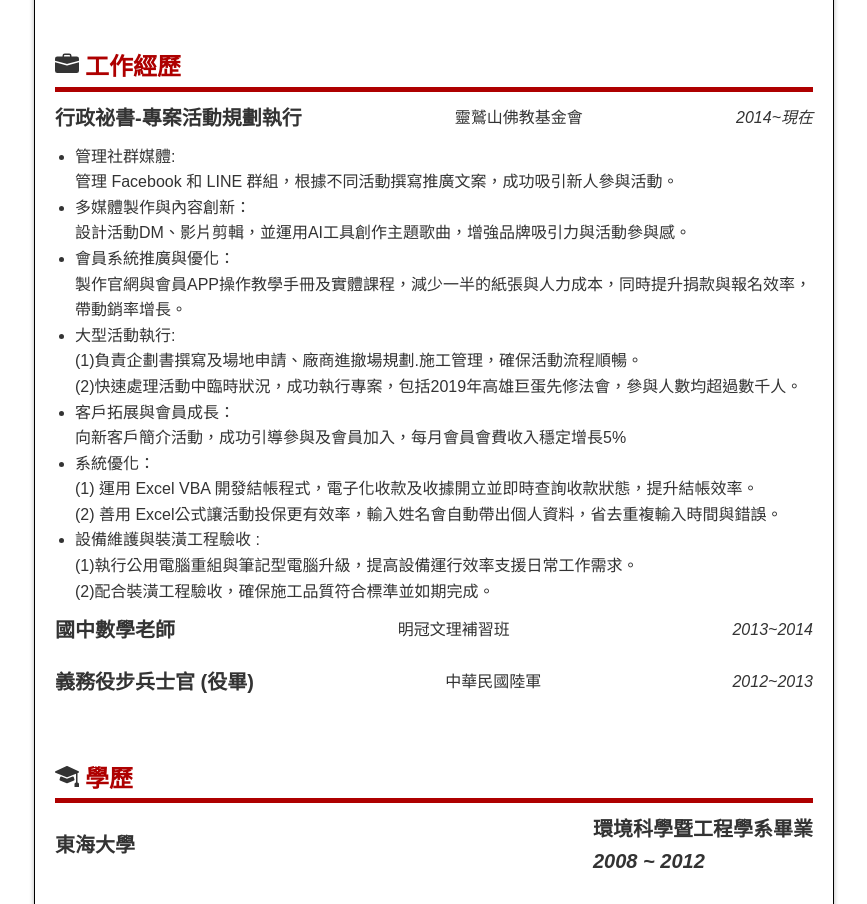
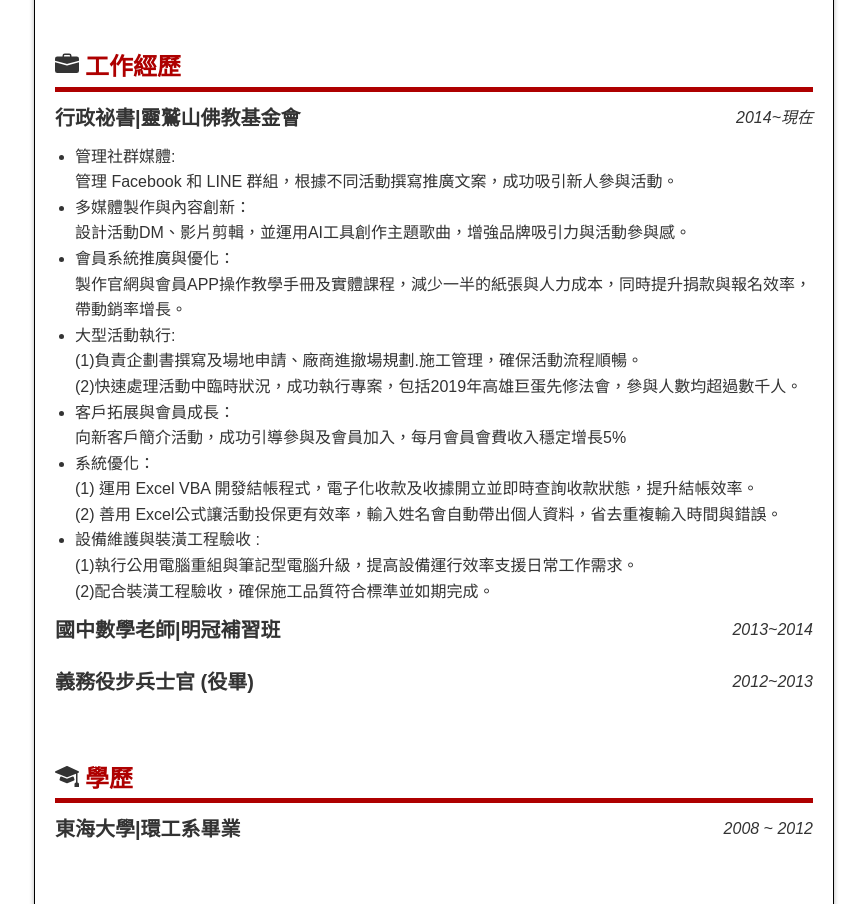
Before and after one commit to 0707Felix/NewResume_Felix, a plain HTML site: page resume.html in a window 1280 px wide. Shown: the part 236-1140 px from the top of the page, without its empty margins (206-1073 px from the left). Drawn offline with Linux system fonts and the light colour scheme.

Commit message:
Update resume.html

```diff
--- a/resume.html
+++ b/resume.html
@@ -48,8 +48,7 @@
             <h2>工作經歷</h2>
             <div class="job">
                 <div class="positionTime">
-                    <h3>行政祕書-專案活動規劃執行</h3>
-                    <span class="h3">靈鷲山佛教基金會</span>
+                    <h3>行政祕書|靈鷲山佛教基金會</h3>
                     <p>2014~現在</p>
                 </div>
                 <ul>
@@ -86,13 +85,11 @@
                     </li>
                 </ul>
                 <div class="positionTime">
-                    <h3>國中數學老師 </h3>
-                    <span class"h3"> 明冠文理補習班</span>
+                    <h3>國中數學老師|明冠補習班</h3>
                     <p>2013~2014</p>
                 </div>
                 <div class="positionTime">
                     <h3>義務役步兵士官 (役畢) </h3>
-                    <span class="h3"> 中華民國陸軍</span>
                     <p>2012~2013</p>
                 </div>
             </div>
@@ -104,8 +101,7 @@
               </svg>
             <h2>學歷</h2>
             <div class="positionTime">
-            <h3>東海大學<h3>
-            <span class="h3">環境科學暨工程學系畢業</span>
+            <h3>東海大學|環工系畢業</h3>
             <p>2008 ~ 2012</p>
             </div>
         </section>
```
